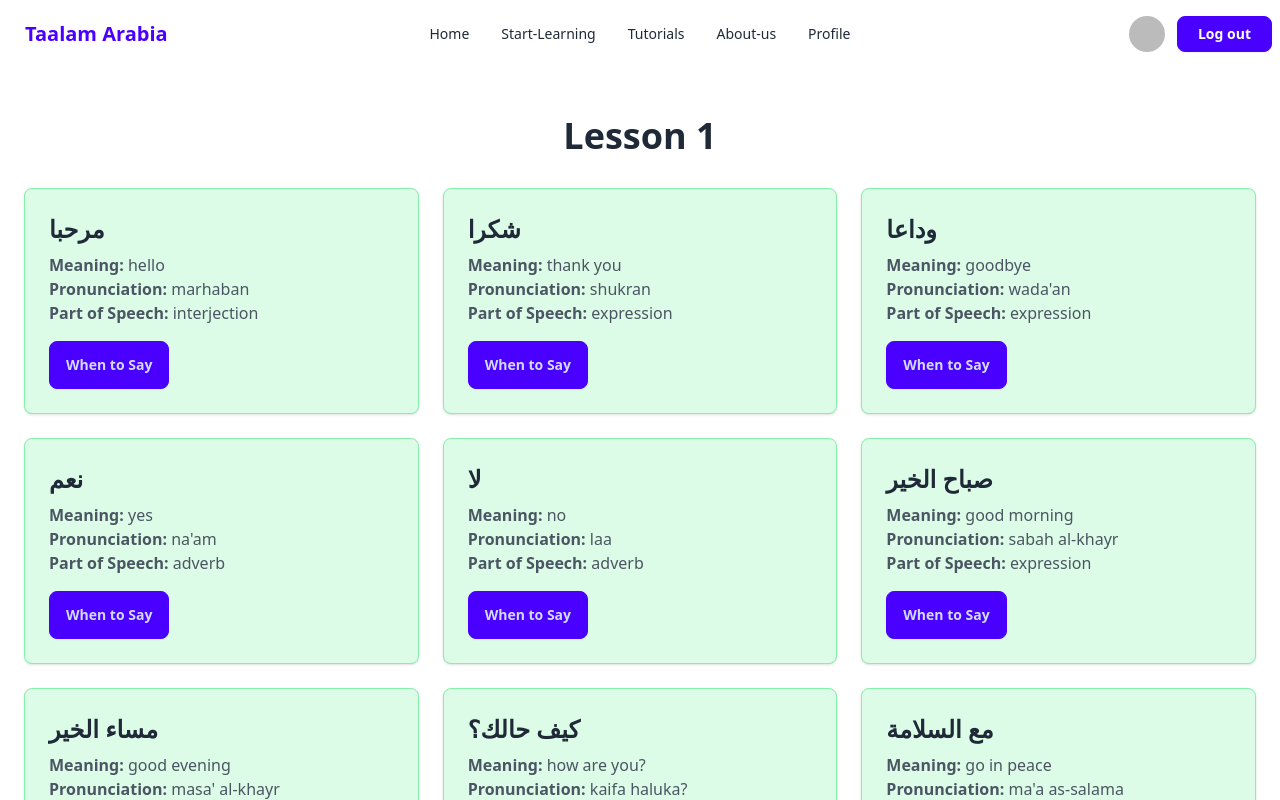
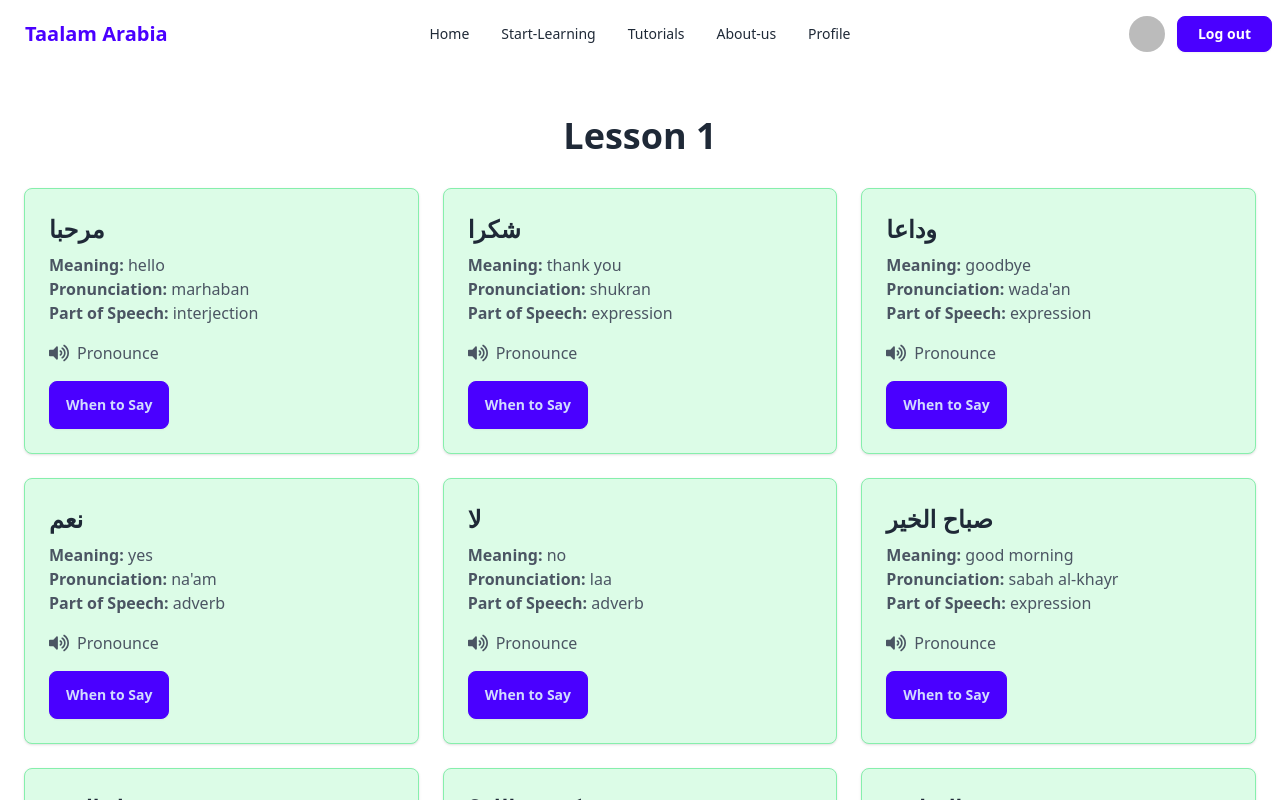
Before and after one commit to mdhasanshuvo/Taalam-Arabia, a React (Vite) app: page /lesson/1 in a window 1280 px wide. Shown: the top 800 px of the page. Built offline with nearby package versions, Linux system fonts and the light colour scheme; no server answers; sample sign-in values are in the browser's storage.

Commit message:
Speak up Vocabularies added

```diff
--- a/src/pages/Lessons.jsx
+++ b/src/pages/Lessons.jsx
@@ -1,8 +1,9 @@
-import { useParams, useNavigate, Navigate, useLoaderData } from 'react-router-dom';
+import { useParams, useNavigate, useLoaderData } from 'react-router-dom';
 import { Modal } from 'react-daisyui'; // Assuming you're using DaisyUI for modal
 import Navbar from '../components/Navbar';
 import Footer from '../components/Footer';
 import { useState } from 'react';
+import { FaVolumeUp } from 'react-icons/fa'; // Importing sound icon
 
 const Lessons = () => {
 
@@ -12,6 +13,13 @@ const Lessons = () => {
     const [selectedWord, setSelectedWord] = useState(null);
     const [modalOpen, setModalOpen] = useState(false);
 
+    // Function to pronounce the word
+    const pronounceWord = (word) => {
+        const utterance = new SpeechSynthesisUtterance(word);
+        console.log(word);
+        utterance.lang = 'ar-SA';
+        window.speechSynthesis.speak(utterance);
+    };
 
     const getCardColor = (difficulty) => {
         switch (difficulty) {
@@ -46,6 +54,16 @@ const Lessons = () => {
                             <p className="text-gray-600"><strong>Meaning:</strong> {word.meaning}</p>
                             <p className="text-gray-600"><strong>Pronunciation:</strong> {word.pronunciation}</p>
                             <p className="text-gray-600"><strong>Part of Speech:</strong> {word.part_of_speech}</p>
+
+                            {/* Add Sound Icon for Pronunciation */}
+                            <button
+                                className="mt-4 flex items-center gap-2 text-gray-600 hover:text-gray-800"
+                                onClick={() => pronounceWord(word.pronunciation)}
+                                 // Pronounce the word on icon click
+                            >
+                                <FaVolumeUp className="text-xl" />
+                                Pronounce
+                            </button>
 
                             <button
                                 className="mt-4 btn btn-primary"
```
